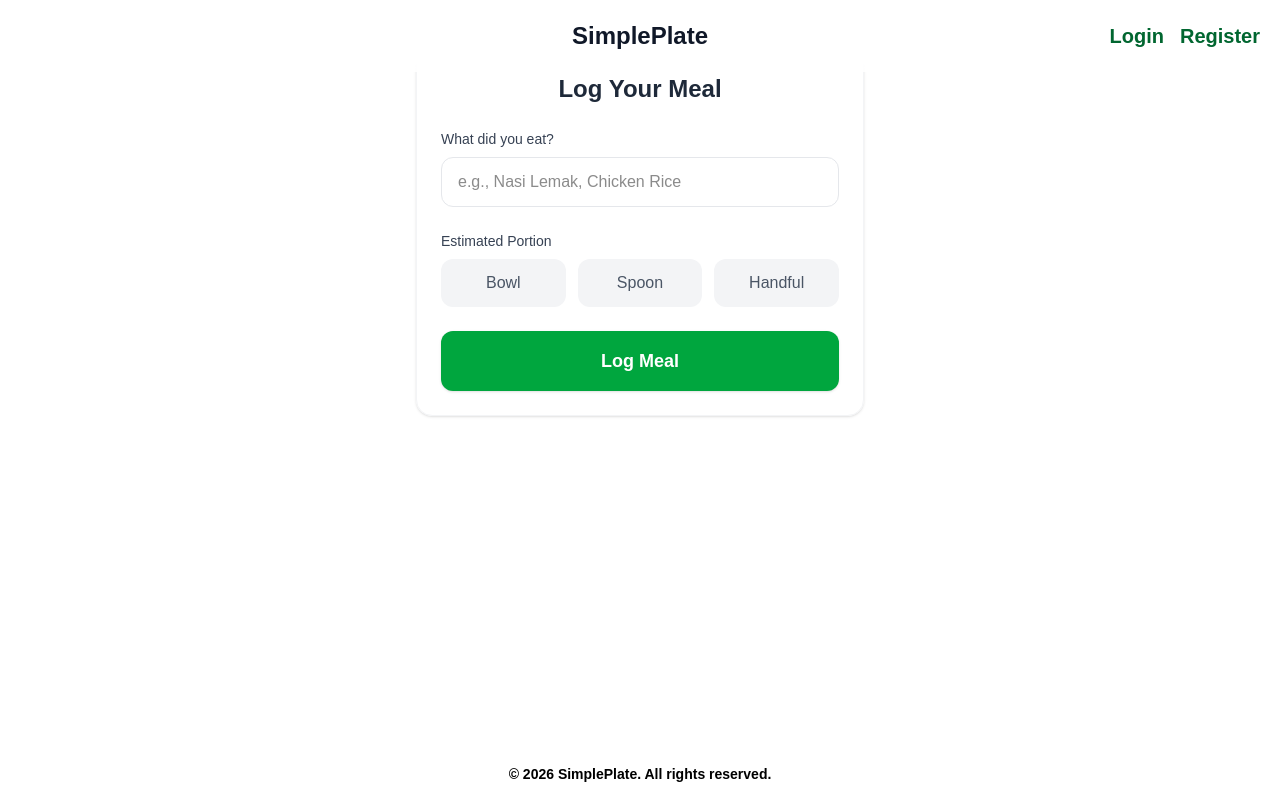
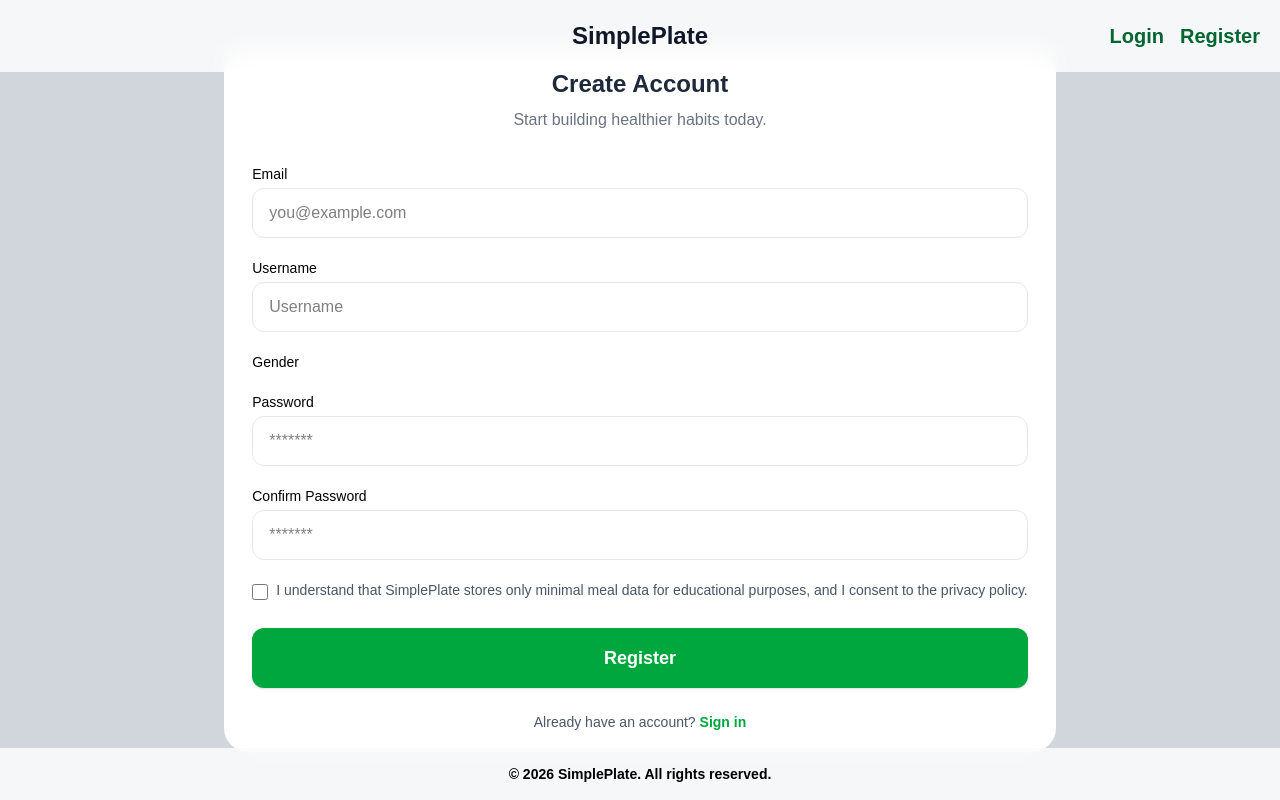
Before and after one commit to MinoriLuna/SimplePlate, a Next.js app: page /register in a window 1280 px wide. Built offline with nearby package versions, Linux system fonts and the light colour scheme; no server answers.

Commit message:
Register attempt for now

```diff
--- a/src/app/register/page.js
+++ b/src/app/register/page.js
@@ -1,94 +1,144 @@
 "use client";
 
 import { useState } from "react";
-import { supabase } from "../../lib/supabaseClient.js";
+import { useRouter } from "next/navigation";
+import Link from "next/link";
+import { supabase } from "../../lib/supabaseClient";
 
-export default function LogMeal() {
-  const [dishName, setDishName] = useState("");
-  const [portionSize, setPortionSize] = useState("");
-  const [status, setStatus] = useState({ type: "", message: "" });
+export default function Register() {
+  const router = useRouter();
+  //const [username, setUsername] = useState("");
+  //const [gender, setGender] = useState("");
+  const [email, setEmail] = useState("");
+  const [password, setPassword] = useState("");
+  const [confirmPassword, setConfirmPassword] = useState("");
+  const [consent, setConsent] = useState(false);
+
+  const [error, setError] = useState("");
   const [isLoading, setIsLoading] = useState(false);
 
-  const portionOptions = ["Bowl", "Spoon", "Handful"];
+  const handleRegister = async (e) => {
+    e.preventDefault();
+    setError("");
 
-  const handleLogMeal = async (e) => {
-    e.preventDefault();
-
-    if (!dishName || !portionSize) {
-      setStatus({ type: "error", message: "Please enter a dish and select a portion size." });
+    // Basic Validation
+    if (password !== confirmPassword) {
+      setError("Passwords do not match.");
+      return;
+    }
+    if (password.length < 6) {
+      setError("Password must be at least 6 characters.");
+      return;
+    }
+    if (!consent) {
+      setError("You must agree to the privacy policy.");
       return;
     }
 
+    //Need to add username validation
+
     setIsLoading(true);
-    setStatus({ type: "", message: "" });
 
-    // Insert data into Supabase
-    const { data, error } = await supabase
-      .from("meals")
-      .insert([{ dish_name: dishName, portion_size: portionSize }]);
+    // Create user in Supabase
+    const { data, error } = await supabase.auth.signUp({
+      email,
+      password,
+    });
 
     if (error) {
-      setStatus({ type: "error", message: "Failed to log meal. Please try again." });
-      console.error("Supabase Error:", error);
+      setError(error.message);
+      setIsLoading(false);
     } else {
-      setStatus({ type: "success", message: "Meal logged successfully!" });
-      // Clear the form
-      setDishName("");
-      setPortionSize("");
+      // Registration successful, send them to the dashboard
+      router.push("/dashboard");
     }
-
-    setIsLoading(false);
   };
 
+    const genderOptions = [
+    { id: "male", label: "Male" },
+    { id: "female", label: "Female" },
+  ];
+
   return (
-    <div className="min-h-screen bg-black-50 flex flex-col items-center pt-12 px-4">
-      <div className="w-full max-w-md bg-gray rounded-2xl shadow-sm border border-gray-100 p-6">
-        <h1 className="text-2xl font-bold text-gray-800 mb-6 text-center">Log Your Meal</h1>
-        <form onSubmit={handleLogMeal} className="space-y-6">
-          {/* Dish Name Input */}
+    <div className="min-h-screen bg-gray-300 flex flex-col items-center justify-center px-4">
+      <div className="bg-white rounded-3xl mx-10 px-7 py-5">
+        <div className="text-center mb-8">
+          <h1 className="text-2xl font-bold text-gray-800">Create Account</h1>
+          <p className="text-gray-500 mt-2">Start building healthier habits today.</p>
+        </div>
+
+        <form onSubmit={handleRegister} className="space-y-5">
+          {/* Email */}
           <div>
-            <label htmlFor="dishName" className="block text-sm font-medium text-gray-700 mb-2">
-              What did you eat?
-            </label>
+            <label className="block text-sm text-black font-medium mb-1">Email</label>
             <input
-              type="text"
-              id="dishName"
-              placeholder="e.g., Nasi Lemak, Chicken Rice"
-              value={dishName}
-              onChange={(e) => setDishName(e.target.value)}
-              className="w-full px-4 py-3 rounded-xl border border-gray-200 focus:outline-none focus:ring-2 focus:ring-blue-500 transition-colors"
+              type="email"
+              required
+              value={email}
+              onChange={(e) => setEmail(e.target.value)}
+              className="w-full px-4 py-3 rounded-xl border border-gray-200 focus:outline-none focus:ring-2 focus:ring-blue-500 transition-colors text-black"
+              placeholder="you@example.com"
             />
           </div>
 
-          {/* Portion Size Presets */}
+          {/* Username */}
           <div>
-            <label className="block text-sm font-medium text-gray-700 mb-2">
-              Estimated Portion
-            </label>
-            <div className="grid grid-cols-3 gap-3">
-              {portionOptions.map((option) => (
-                <button
-                  type="button"
-                  key={option}
-                  onClick={() => setPortionSize(option)}
-                  className={`py-3 rounded-xl font-medium transition-all duration-200 ${
-                    portionSize === option
-                      ? "bg-blue-600 text-white shadow-md"
-                      : "bg-gray-100 text-gray-600 hover:bg-gray-200"
-                  }`}
-                >
-                  {option}
-                </button>
-              ))}
-            </div>
+            <label className="block text-sm text-black font-medium mb-1"> Username </label>
+            <input
+            className="rounded-xl w-full border px-4 py-3 text-black border-gray-200 focus:outline-none focus:ring-2 focus:ring-blue-500 transition-colors"
+            placeholder="Username"
+            />
           </div>
 
-          {/* Status Messages */}
-          {status.message && (
-            <div className={`p-3 rounded-lg text-sm text-center ${
-              status.type === "error" ? "bg-red-50 text-red-600" : "bg-green-50 text-green-600"
-            }`}>
-              {status.message}
+          {/* Gender */}
+          <div>
+            <label className="block text-sm text-black font-medium mb-1"> Gender </label>
+          </div>
+
+          {/* Password */}
+          <div>
+            <label className="block text-sm text-black font-medium mb-1">Password</label>
+            <input
+              type="password"
+              required
+              value={password}
+              onChange={(e) => setPassword(e.target.value)}
+              className="w-full px-4 py-3 rounded-xl border border-gray-200 focus:outline-none focus:ring-2 focus:ring-blue-500 transition-colors text-black"
+              placeholder="*******"
+            />
+          </div>
+
+          {/* Confirm Password */}
+          <div>
+            <label className="block text-sm font-medium text-black mb-1">Confirm Password</label>
+            <input
+              type="password"
+              required
+              value={confirmPassword}
+              onChange={(e) => setConfirmPassword(e.target.value)}
+              className="w-full px-4 py-3 rounded-xl border border-gray-200 focus:outline-none focus:ring-2 focus:ring-blue-500 transition-colors text-black"
+              placeholder="*******"
+            />
+          </div>
+
+          {/* Privacy Consent */}
+          <div className="flex items-start mt-4">
+            <input
+              type="checkbox"
+              id="consent"
+              checked={consent}
+              onChange={(e) => setConsent(e.target.checked)}
+              className="mt-1 h-4 w-4 text-blue-600 rounded border-gray-300 focus:ring-blue-500"
+            />
+            <label htmlFor="consent" className="ml-2 text-sm text-gray-600">
+              I understand that SimplePlate stores only minimal meal data for educational purposes, and I consent to the privacy policy.
+            </label>
+          </div>
+
+          {/* Error Message */}
+          {error && (
+            <div className="p-3 rounded-lg text-sm bg-red-50 text-red-600 text-center">
+              {error}
             </div>
           )}
 
@@ -96,11 +146,18 @@ export default function LogMeal() {
           <button
             type="submit"
             disabled={isLoading}
-            className="w-full bg-green-600 text-white py-4 rounded-xl font-bold text-lg shadow-sm hover:bg-green-700 disabled:opacity-70 transition-colors"
+            className="w-full bg-green-600 text-white py-4 rounded-xl font-bold text-lg shadow-sm hover:bg-green-800 disabled:opacity-70 transition-colors mt-2"
           >
-            {isLoading ? "Saving..." : "Log Meal"}
+            {isLoading ? "Creating account..." : "Register"}
           </button>
         </form>
+
+        <p className="text-center text-sm text-gray-600 mt-6">
+          Already have an account?{" "}
+          <Link href="/login" className="text-green-600 font-semibold hover:underline">
+            Sign in
+          </Link>
+        </p>
       </div>
     </div>
   );
```
